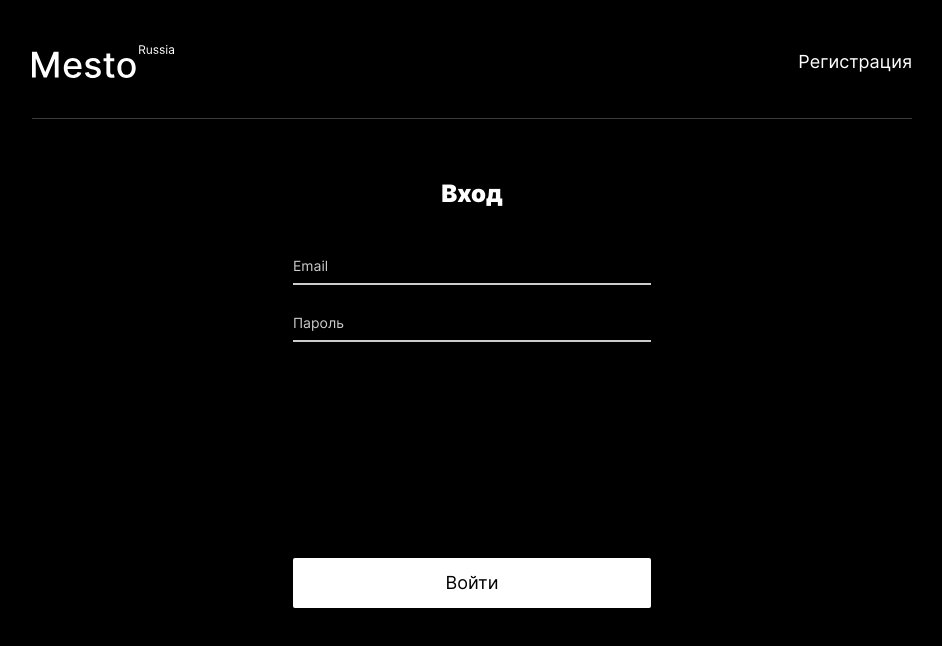
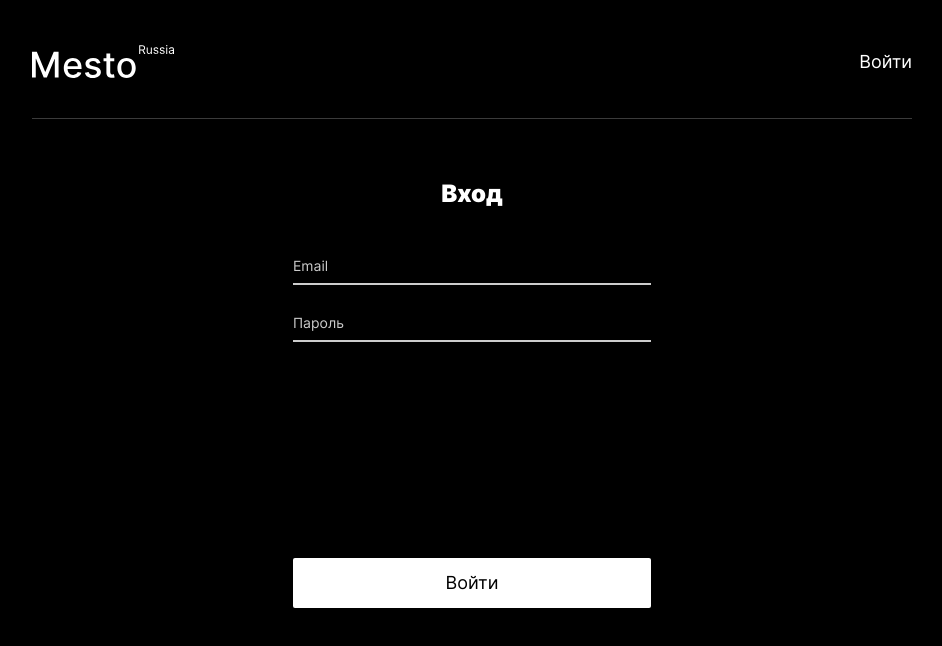
Before and after one commit to forgohill/react-mesto-auth, a React (Create React App) app: page /sign-in in a window 1280 px wide. Shown: the top 646 px of the page, without its empty margins (168-1110 px from the left). Built offline with nearby package versions, Linux system fonts and the light colour scheme; no server answers.

Commit message:
добавили линки и защту роута

```diff
--- a/src/blocks/header/__login/header__login.css
+++ b/src/blocks/header/__login/header__login.css
@@ -10,4 +10,6 @@
   line-height: 1.22;
 
   color: #FFFFFF;
+
+  text-decoration: none;
 }
--- a/src/components/App.jsx
+++ b/src/components/App.jsx
@@ -1,6 +1,5 @@
 import React from 'react';
-import { Routes, Route } from 'react-router-dom'
-
+import { Routes, Route, Navigate } from 'react-router-dom'
 
 import api from '../utils/api';
 import { CurrentUserContext } from '../contexts/CurrentUserContext';
@@ -13,6 +12,7 @@ import EditAvatarPopup from './EditAvatarPopup/EditAvatarPopup';
 import AddPlacePopup from './AddPlacePopup/AddPlacePopup';
 import Register from './Register/Register.jsx';
 import Login from './Login/Login.jsx';
+import ProtectedRoute from './ProtectedRoute/ProtectedRoute.jsx';
 
 import DeletePlacePopup from './DeletePlacePopup/DeletePlacePopup.jsx';
 
@@ -22,21 +22,19 @@ function App() {
   const [isOpenedPopupEditProfile, setIsOpenedPopupEditProfile] = React.useState(false);
   const [isOpenedPopupAddCard, setIsOpenedPopupAddCard] = React.useState(false);
   const [isOpenedPopupConfirmDeleteCard, setIsOpenedPopupConfirmDeleteCard] = React.useState(false);
-
   // стетейт массив карточек
   const [cards, setCards] = React.useState([]);
-
   // стейт Context
   const [currentUser, setCurrentUser] = React.useState({});
-
   // стейт карточки
   const [selectedCard, setSelectedCard] = React.useState(null);
-
   // стейт для хранения карточки для удаления
   const [selectedConfirmDeleteCard, setSelectedConfirmDeleteCard] = React.useState(null);
-
   // стейт enable/disable
   const [isDisabled, setIsDisabled] = React.useState(false);
+  // стейт навигации
+  const [isLoggedIn, setIsLoggedIn] = React.useState(true);
+
 
   // блок обработчиков кнопок
   const handleEditAvatarClick = () => {
@@ -52,9 +50,7 @@ function App() {
   const handleAddCardClick = () => {
     setIsDisabled(false);
     setIsOpenedPopupAddCard(true);
-
   }
-
 
   // обработчик клика на карточку для открытия привью
   const handleCardImageClick = (item) => {
@@ -221,10 +217,12 @@ function App() {
     <div className="page">
       <CurrentUserContext.Provider value={currentUser}>
 
-        <Header />
+        <Header isLoggedIn={isLoggedIn} />
         <Routes>
           <Route path='/'
             element={(
+              <ProtectedRoute isLoggedIn={isLoggedIn}>
+
                 <>
                   <Main
                     onChangeAvatar={handleEditAvatarClick}
@@ -237,7 +235,11 @@ function App() {
                   />
                   <Footer />
                 </>
-            )} />
+
+
+              </ProtectedRoute>
+            )
+            } />
           <Route path='/sign-up'
             element={<Register />}
           />
--- a/src/components/Header/Header.jsx
+++ b/src/components/Header/Header.jsx
@@ -1,11 +1,10 @@
 import React from 'react';
 
-import {
-  headerLogo,
-} from '../../utils/images.js'
+import { Link } from 'react-router-dom'
+import { headerLogo } from '../../utils/images.js'
 
 
-function Header() {
+function Header({ isLoggedIn }) {
   return (
     <header className="header">
       <div className='header__wrapper'>
@@ -18,8 +17,10 @@ function Header() {
             alt="Логотип проекта Место"
             className="header__logo" />
         </a>
-
-        <p className="header__login">Регистрация</p>
+        {isLoggedIn
+          ? <Link to='/sign-in' className="header__login links">Войти</Link>
+          : <Link to='/sign-up' className="header__login links">Регистрация</Link>
+        }
       </div >
     </header>
 
--- /dev/null
+++ b/src/components/ProtectedRoute/ProtectedRoute.jsx
@@ -0,0 +1,11 @@
+import { Navigate } from 'react-router-dom';
+
+const ProtectedRoute = ({ element: Component, ...props }) => {
+  return (
+    props.loggedIn
+      ? <Component {...props} />
+      : <Navigate to='sign-in' replace />
+  );
+}
+
+export default ProtectedRoute;
--- a/src/components/Register/Register.jsx
+++ b/src/components/Register/Register.jsx
@@ -1,4 +1,5 @@
 import React from 'react';
+
 
 const Register = () => {
   return (
```
Lines whose indentation alone changed are shown as unchanged.
